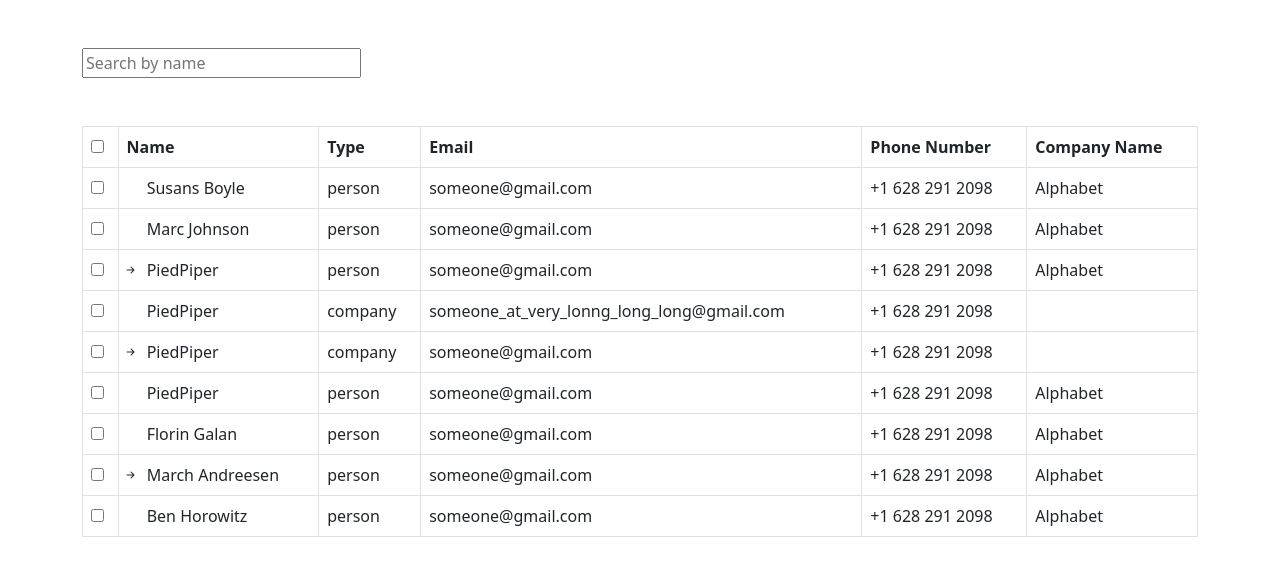
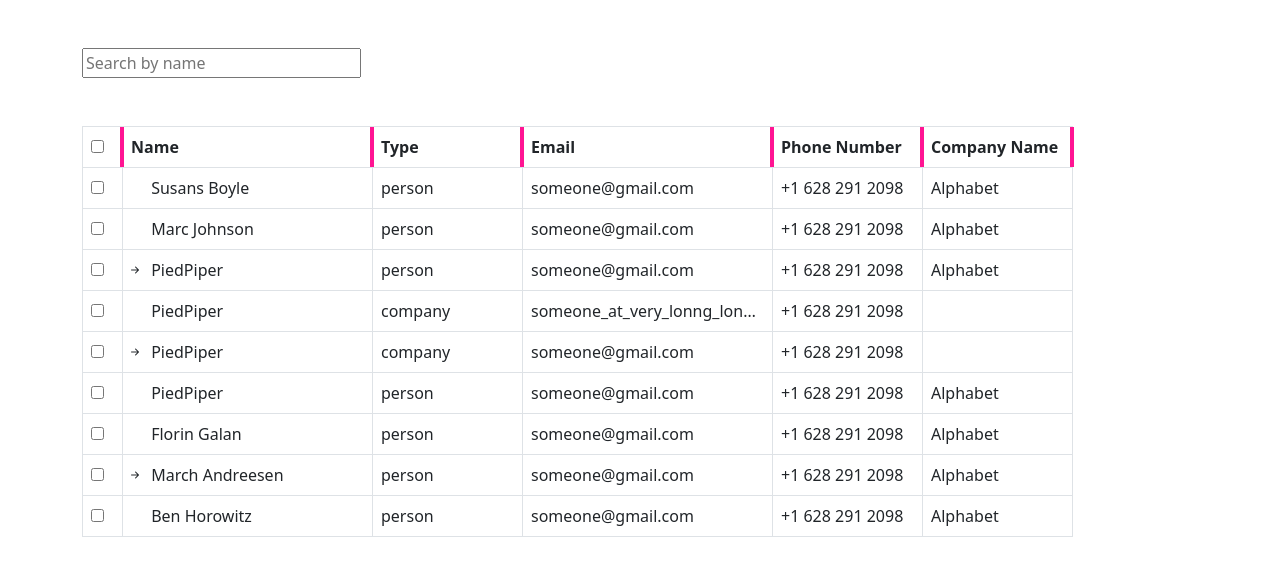
Before and after one commit to rhadu/angular-nested-table, an Angular app: page / in a window 1280 px wide. Shown: the top 576 px of the page. Built offline with nearby package versions, Linux system fonts and the light colour scheme.

Commit message:
implemented column resize directive

```diff
--- a/src/app/data-table/data-table.component.html
+++ b/src/app/data-table/data-table.component.html
@@ -1,24 +1,24 @@
-
-<table class="table table-bordered table-hover table-responsive">
+<div class="table-container">
+  <table class="table table-bordered table-hover">
     <thead>
       <tr>
-      <th>
+        <th naoColumnResize [minWidth]="40">
           <input
             type="checkbox"
             #selectAllToggle
             (change)="selectAllRows(selectAllToggle.checked)"
           />
         </th>
-      <th>
+        <th naoColumnResize [minWidth]="250" class="position-relative">
           Name
-        <button *ngIf="isAnyRowSelected" class="btn btn-sm btn-danger ms-2">
-          Delete multiple
-        </button>
+          <div class="action-buttons-container" *ngIf="isAnyRowSelected">
+            <button class="btn btn-sm btn-danger me-2">Delete multiple</button>
+          </div>
         </th>
-      <th>Type</th>
-      <th>Email</th>
-      <th>Phone Number</th>
-      <th>Company Name</th>
+        <th naoColumnResize [minWidth]="150">Type</th>
+        <th naoColumnResize [minWidth]="250">Email</th>
+        <th naoColumnResize [minWidth]="150">Phone Number</th>
+        <th naoColumnResize [minWidth]="150">Company Name</th>
       </tr>
     </thead>
     <tbody>
@@ -55,7 +55,7 @@
             </div>
           </td>
           <td>{{ row.type }}</td>
-        <td>{{ row.email }}</td>
+          <td class="email">{{ row.email }}</td>
           <td>{{ row.phoneNo }}</td>
           <td>{{ row.companyName }}</td>
         </tr>
@@ -70,6 +70,8 @@
       </ng-container>
     </tbody>
   </table>
+</div>
+
 <ng-template #nestedRow let-rows let-level="level">
   <ng-container *ngFor="let row of rows">
     <tr
--- a/src/app/data-table/data-table.component.scss
+++ b/src/app/data-table/data-table.component.scss
@@ -1,3 +1,13 @@
+.table-container {
+  max-width: 100%;
+  overflow-x: auto;
+  display: block;
+}
+
+table {
+  width: auto;
+}
+
 .selected-row {
   background-color: hsla(0, 0%, 0%, 0.1);
 }
@@ -8,6 +18,13 @@ tr:hover {
 
 td:has(> .icon-wrapper) {
   padding-left: 0;
+}
+
+td {
+  overflow: hidden;
+  white-space: nowrap;
+  text-overflow: ellipsis;
+  max-width: 0px;
 }
 
 .icon-wrapper {
--- a/src/app/data-table/data-table.component.ts
+++ b/src/app/data-table/data-table.component.ts
@@ -2,11 +2,12 @@ import { Component, Input, OnChanges, OnInit, SimpleChanges } from '@angular/cor
 import { FormsModule } from '@angular/forms';
 import { CommonModule } from '@angular/common';
 import DataItem from '../dataItem';
+import { ColumnResizeDirective } from '../shared/directives/column-resize.directive';
 
 @Component({
   selector: 'nao-data-table',
   standalone: true,
-  imports: [CommonModule, FormsModule],
+  imports: [CommonModule, FormsModule, ColumnResizeDirective],
   templateUrl: './data-table.component.html',
   styleUrls: ['./data-table.component.scss'],
 })
--- /dev/null
+++ b/src/app/shared/directives/column-resize.directive.ts
@@ -0,0 +1,95 @@
+import {
+  Directive,
+  ElementRef,
+  Renderer2,
+  HostListener,
+  Input,
+  OnInit,
+} from '@angular/core';
+
+@Directive({
+  selector: '[naoColumnResize]',
+  standalone: true,
+})
+export class ColumnResizeDirective implements OnInit {
+  @Input() minWidth: number = 100;
+  @Input() maxWidth?: number;
+
+  private resizing: boolean = false;
+  private startX!: number;
+  private initialWidth!: number;
+  private dragHandle: any;
+  private initialTableWidth!: number;
+  private table: HTMLElement;
+
+  constructor(private el: ElementRef, private renderer: Renderer2) {
+    this.createDragHandle();
+    this.table = this.findParentTable(el.nativeElement);
+  }
+
+  ngOnInit(): void {
+    this.renderer.setStyle(this.el.nativeElement, 'position', 'relative');
+    this.renderer.setStyle(this.el.nativeElement, "width", `${this.minWidth}px`);
+  }
+
+  createDragHandle() {
+    this.dragHandle = this.renderer.createElement('div');
+    this.renderer.addClass(this.dragHandle, 'resize-handle');
+    this.renderer.setStyle(this.dragHandle, 'right', '-2px');
+    this.renderer.setStyle(this.dragHandle, 'position', 'absolute');
+    this.renderer.setStyle(this.dragHandle, 'cursor', 'col-resize');
+    this.renderer.setStyle(this.dragHandle, 'top', '0');
+    this.renderer.setStyle(this.dragHandle, 'bottom', '0');
+    this.renderer.setStyle(this.dragHandle, 'width', '4px');
+    this.renderer.setStyle(this.dragHandle, 'z-index', '100');
+    this.renderer.setStyle(this.dragHandle, 'background', 'deeppink');
+    this.renderer.appendChild(this.el.nativeElement, this.dragHandle);
+  }
+
+  findParentTable(element: HTMLElement): HTMLElement {
+    let currentNode = element.parentNode;
+    while (currentNode && currentNode.nodeName !== "TABLE") {
+      currentNode = currentNode.parentNode;
+    }
+    return currentNode as HTMLElement;
+  }
+
+  @HostListener('document:mousedown', ['$event'])
+  onMouseDown(event: MouseEvent): void {
+    if (event.target !== this.dragHandle) return;
+    this.startX = event.pageX;
+    this.initialWidth = this.el.nativeElement.clientWidth;
+    this.initialTableWidth = this.table.clientWidth;
+    this.resizing = true;
+
+    event.preventDefault();
+  }
+
+  @HostListener('document:mousemove', ['$event'])
+  onMouseMove(event: MouseEvent): void {
+    if (!this.resizing) return;
+
+    const movementX = event.pageX - this.startX;
+    let newWidth = this.initialWidth + movementX;
+
+    if (newWidth < this.minWidth) {
+      newWidth = this.minWidth;
+    }
+
+    if (this.maxWidth && newWidth > this.maxWidth) {
+      newWidth = this.maxWidth;
+    }
+
+    this.renderer.setStyle(this.el.nativeElement, 'width', `${newWidth}px`);
+
+    const widthDifference = newWidth - this.initialWidth;
+    const updatedTableWidth = this.initialTableWidth + widthDifference;
+    this.renderer.setStyle(this.table, "width", `${updatedTableWidth}px`);
+  }
+
+  @HostListener('document:mouseup', ['$event'])
+  onMouseUp(event: MouseEvent): void {
+    if (!this.resizing) return;
+    this.resizing = false;
+  }
+}
```
Lines whose indentation alone changed are shown as unchanged.
